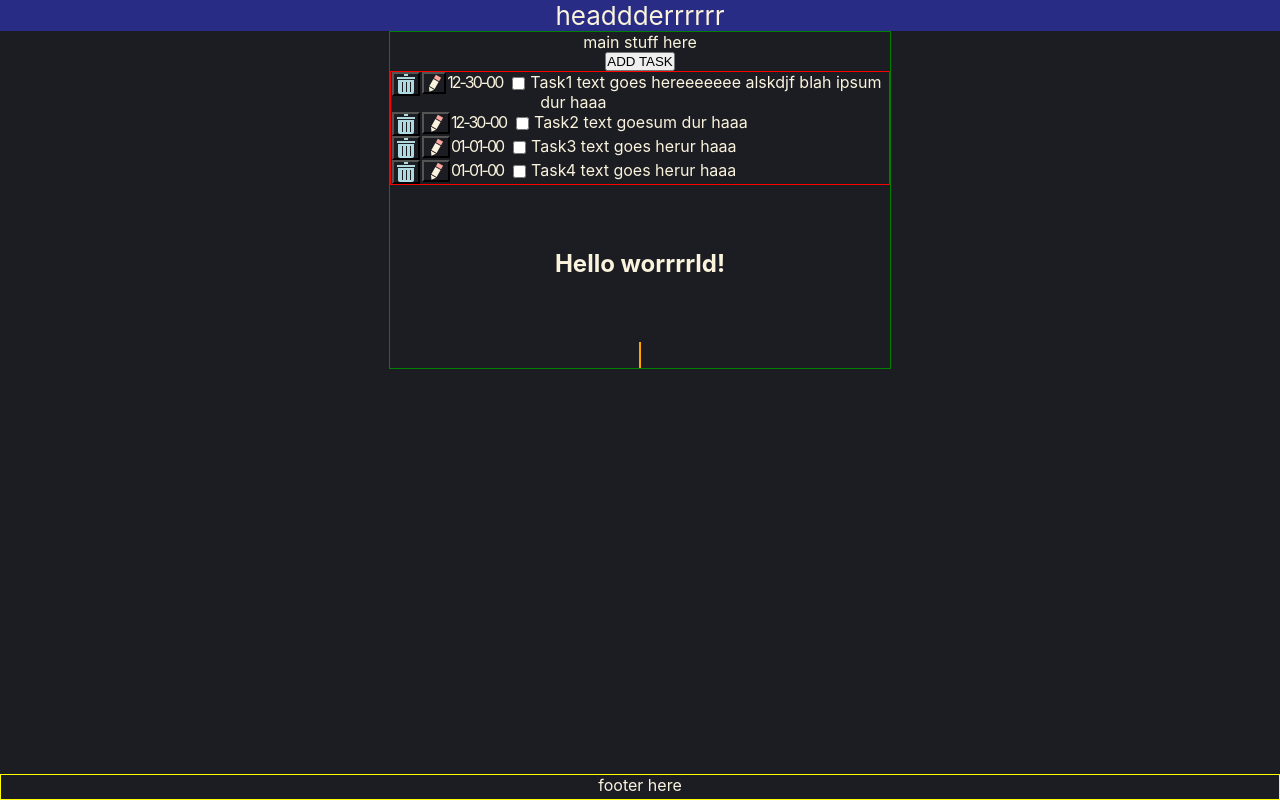
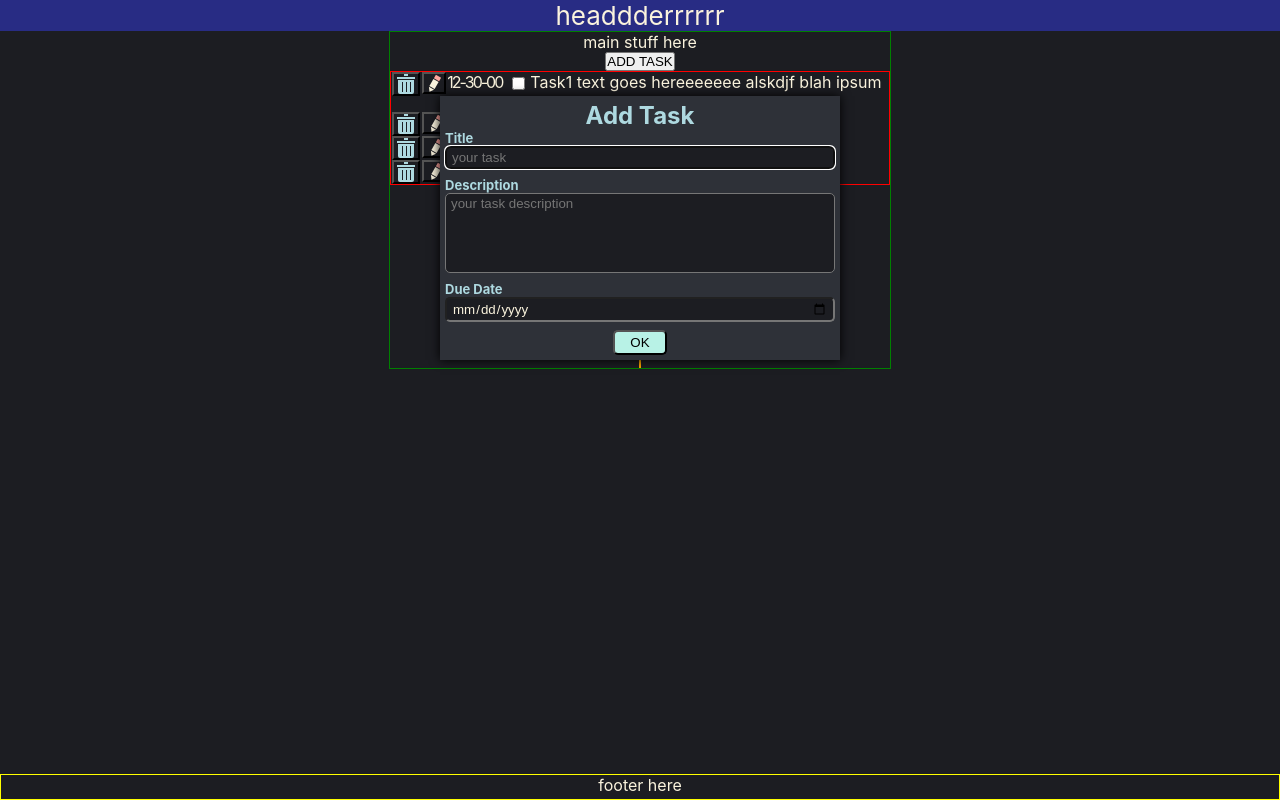
Before and after one commit to mbeckdev/to-do-react, a React (Create React App) app: page / in a window 1280 px wide. Built offline with nearby package versions, Linux system fonts and the light colour scheme.

Commit message:
Style add task form

```diff
--- a/src/App.js
+++ b/src/App.js
@@ -5,6 +5,7 @@ import React, { useState } from 'react';
 import uniqid from 'uniqid';
 
 import Task from './components/Task';
+import ManageTaskForm from './components/ManageTaskForm';
 
 let darkTheme = {
   colors: {
@@ -15,6 +16,7 @@ let darkTheme = {
     color3Green: `#b8f2e6`,
     color4LightBlue: `#aed9e0`,
     color5Black: `#1c1d22`,
+    color5BlackLighter1: `#2e3138`,
     // color5Black: `#4b4f5b`,
     // color5Black: `#5e6472`,
     // https://colorhex.net/5e6472 has great shades
@@ -34,7 +36,7 @@ let lightTheme = {
     color3Green: `#11f2e6`,
     color4LightBlue: `#11d9e0`,
     color5Black: `#111122`,
-
+    color5BlackLighter1: `#2e3138`,
     // color5Black: `#4b4f5b`,
     // color5Black: `#5e6472`,
     // https://colorhex.net/5e6472 has great shades
@@ -80,6 +82,7 @@ const WrapperApp = styled.section`
     display: flex;
     flex-direction: column;
     align-items: center;
+    position: relative;
   }
 
   main #task-container {
@@ -122,6 +125,7 @@ function App() {
       taskDescription:
         'longer1 description is this part where it shows up when you click on it',
       dueDate: new Date('Dec 30 2000'),
+      completed: false,
     },
     {
       isEditing: false,
@@ -130,6 +134,7 @@ function App() {
       taskDescription:
         'longer2 description is this part where it shows up when you click on it',
       dueDate: new Date('Dec 30 2000'),
+      completed: false,
     },
     {
       isEditing: false,
@@ -138,6 +143,7 @@ function App() {
       taskDescription:
         'longer3 description is this part where it shows up when you click on it',
       dueDate: new Date('Jan 1 2000'),
+      completed: false,
     },
     {
       isEditing: false,
@@ -146,8 +152,11 @@ function App() {
       taskDescription:
         '4 description is this part where it shows up when you click on it',
       dueDate: new Date('Jan 1 2000'),
+      completed: false,
     },
   ]);
+
+  const [manageTaskFormIsHidden, setManageTaskFormIsHidden] = useState(false);
 
   const findIndex = () => {};
 
@@ -161,6 +170,7 @@ function App() {
       taskDescription:
         '4 description is this part where it shows up when you click on it',
       dueDate: new Date('Jan 2 2000'),
+      completed: false,
     };
     let newTasks = [...tasks, newTask];
 
@@ -184,6 +194,7 @@ function App() {
           </header>
           <main>
             <div id="main-width-container">
+              <ManageTaskForm formIsHidden={manageTaskFormIsHidden} />
               <p>main stuff here</p>
               <button onClick={handleAddTask}>ADD TASK</button>
               <ul id="task-container">
--- /dev/null
+++ b/src/components/ManageTaskForm.jsx
@@ -0,0 +1,92 @@
+import React from 'react';
+import styled from 'styled-components';
+
+const WrapperManageTaskForm = styled.form`
+  box-shadow: 0 0 10px black;
+  padding: 5px;
+  position: absolute;
+  top: 4em;
+  left: 0;
+  width: 80%;
+  z-index: 10;
+  margin-left: auto;
+  margin-right: auto;
+  right: 0;
+  background-color: ${(props) => props.theme.colors.color5BlackLighter1};
+  /* color: var(--main-text-color); */
+
+  button {
+    border-radius: 5px;
+    padding: 3px 15px;
+    /* font-family: sans-serif; */
+
+    background-color: ${(props) => props.theme.colors.color3Green};
+  }
+
+  h2 {
+    color: ${(props) => props.theme.colors.color4LightBlue};
+  }
+
+  .form-row {
+    display: flex;
+    flex-direction: column;
+    align-items: flex-start;
+    width: 100%;
+    margin-bottom: 0.5rem;
+
+    label {
+      font-size: small;
+      font-weight: bold;
+      color: ${(props) => props.theme.colors.color4LightBlue};
+    }
+
+    input,
+    textarea {
+      font-family: sans-serif;
+      padding: 2px 5px;
+      width: 100%;
+      background-color: ${(props) => props.theme.colors.color5Black};
+      border-radius: 5px;
+      color: ${(props) => props.theme.colors.textColor1};
+    }
+
+    textarea {
+      resize: none;
+      height: 5rem;
+    }
+  }
+`;
+
+function ManageTaskForm(props) {
+  let formIsHidden = props.formIsHidden;
+  return (
+    <WrapperManageTaskForm id="manage-task-form">
+      <h2>Add Task</h2>
+      <div className="form-row">
+        <label htmlFor="task-title">Title</label>
+        <input
+          autoFocus
+          name="task-title"
+          type="text"
+          placeholder="your task"
+        />
+      </div>
+      <div className="form-row">
+        <label htmlFor="description">Description</label>
+        <textarea
+          name="description"
+          type="text"
+          placeholder="your task description"
+        />
+      </div>
+      <div className="form-row">
+        <label htmlFor="task-due-date">Due Date</label>
+        <input name="task-due-date" type="date" />
+      </div>
+
+      <button>OK</button>
+    </WrapperManageTaskForm>
+  );
+}
+
+export default ManageTaskForm;
--- a/src/components/Task.jsx
+++ b/src/components/Task.jsx
@@ -10,8 +10,6 @@ const WrapperTask = styled.li`
   align-items: flex-start;
 
   button {
-    /* border: 1px solid red; */
-    /* border: none; */
     width: 28px;
     display: flex;
     justify-content: center;
@@ -33,7 +31,7 @@ const WrapperTask = styled.li`
   .due-date {
     letter-spacing: -2px;
 
-    /* don't grow, don't shrink, width */
+    /* don't grow, don't shrink, width stays at this */
     flex: 0 0 auto;
   }
 `;
```
